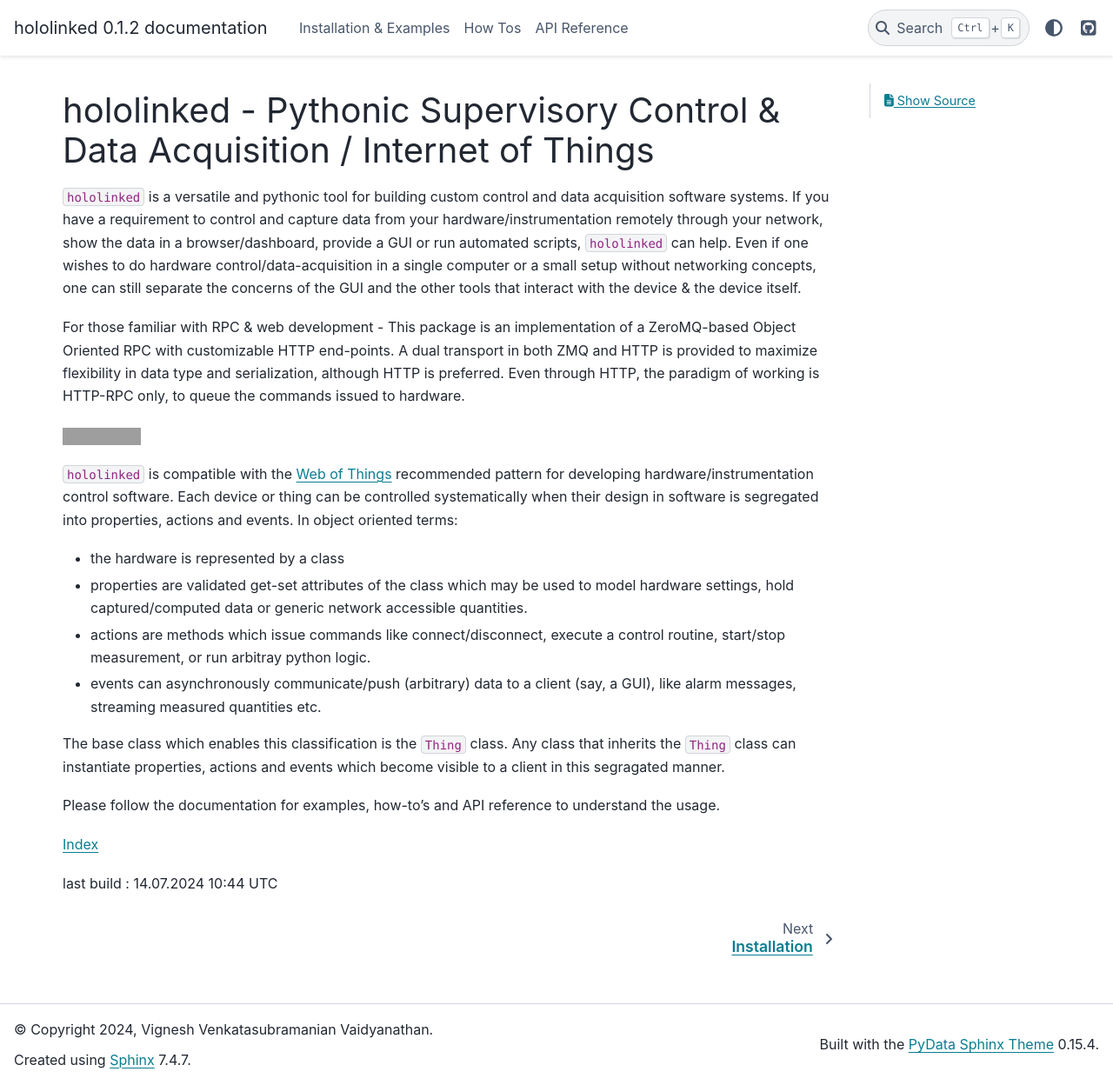
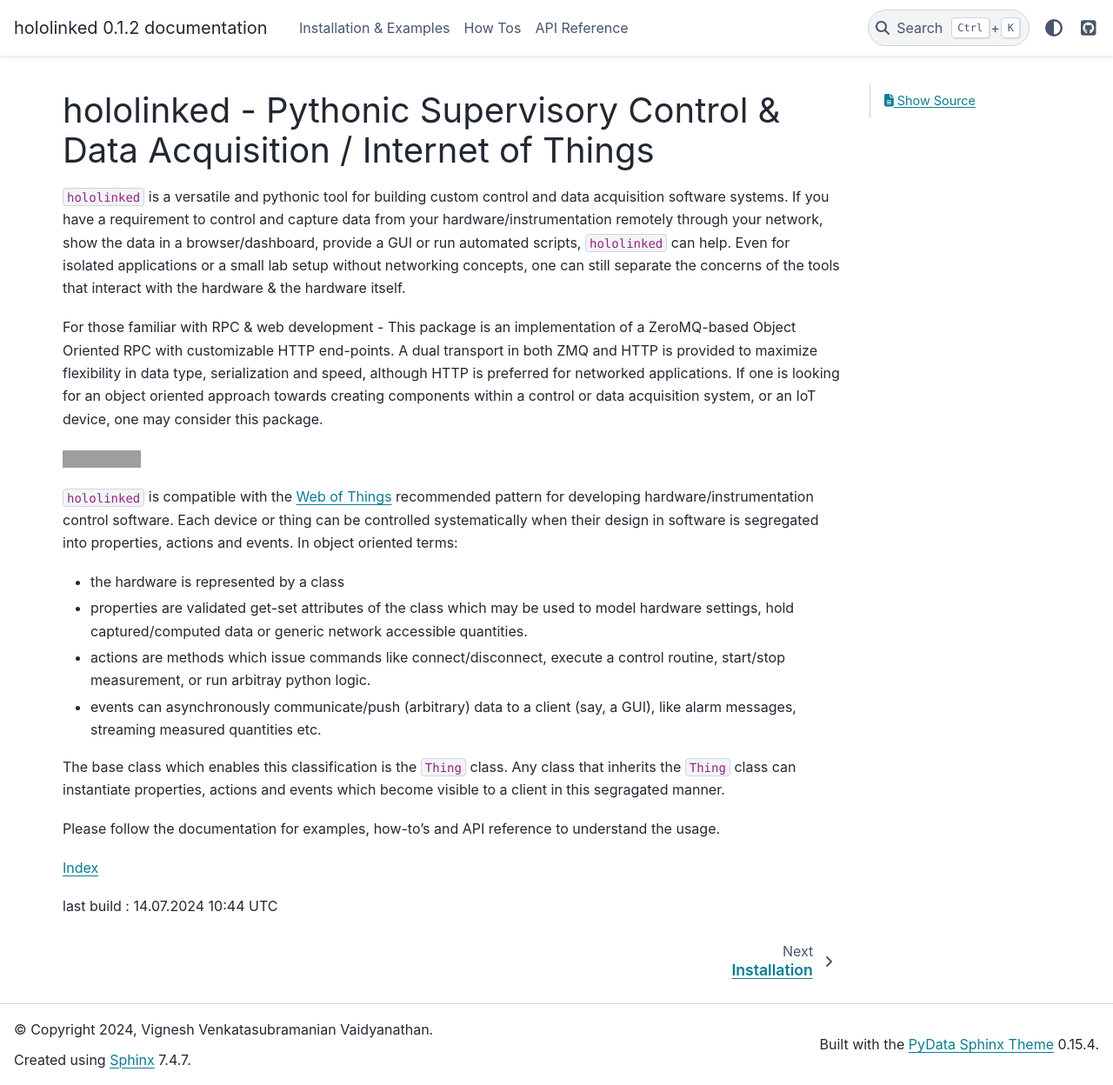
Before and after one commit to VigneshVSV/hololinked-docs, a Sphinx documentation site: the page built from source/index.rst, in a window 1280 px wide and 1248 px high. Shown: the whole window at 87% size. Built offline with Sphinx 7.4.7 and the PyData theme 0.15.4, drawn with Linux system fonts in a browser that asks for light colours; grey boxes are pictures that could not be loaded.

Commit message:
sync github readme with intro page

```diff
--- a/source/index.rst
+++ b/source/index.rst
@@ -15,12 +15,13 @@
 |module-highlighted| is a versatile and pythonic tool for building custom control and data acquisition
 software systems. If you have a requirement to control and capture data from your hardware/instrumentation remotely through your
 network, show the data in a browser/dashboard, provide a GUI or run automated scripts,
-|module-highlighted| can help. Even if one wishes to do hardware control/data-acquisition in a single computer or a small setup without networking
-concepts, one can still separate the concerns of the GUI and the other tools that interact with the device & the device itself.
+|module-highlighted| can help. Even for isolated applications or a small lab setup without networking concepts, one can still separate the
+concerns of the tools that interact with the hardware & the hardware itself.
 
-For those familiar with RPC & web development - This package is an implementation of a ZeroMQ-based Object Oriented RPC with customizable HTTP end-points.
-A dual transport in both ZMQ and HTTP is provided to maximize flexibility in data type and serialization, although HTTP is preferred. Even through HTTP,
-the paradigm of working is HTTP-RPC only, to queue the commands issued to hardware.
+For those familiar with RPC & web development - This package is an implementation of a ZeroMQ-based Object Oriented RPC with customizable
+HTTP end-points. A dual transport in both ZMQ and HTTP is provided to maximize flexibility in data type, serialization and speed,
+although HTTP is preferred for networked applications. If one is looking for an object oriented approach towards creating components within
+a control or data acquisition system, or an IoT device, one may consider this package.
 
 |PyPI|
 
```
